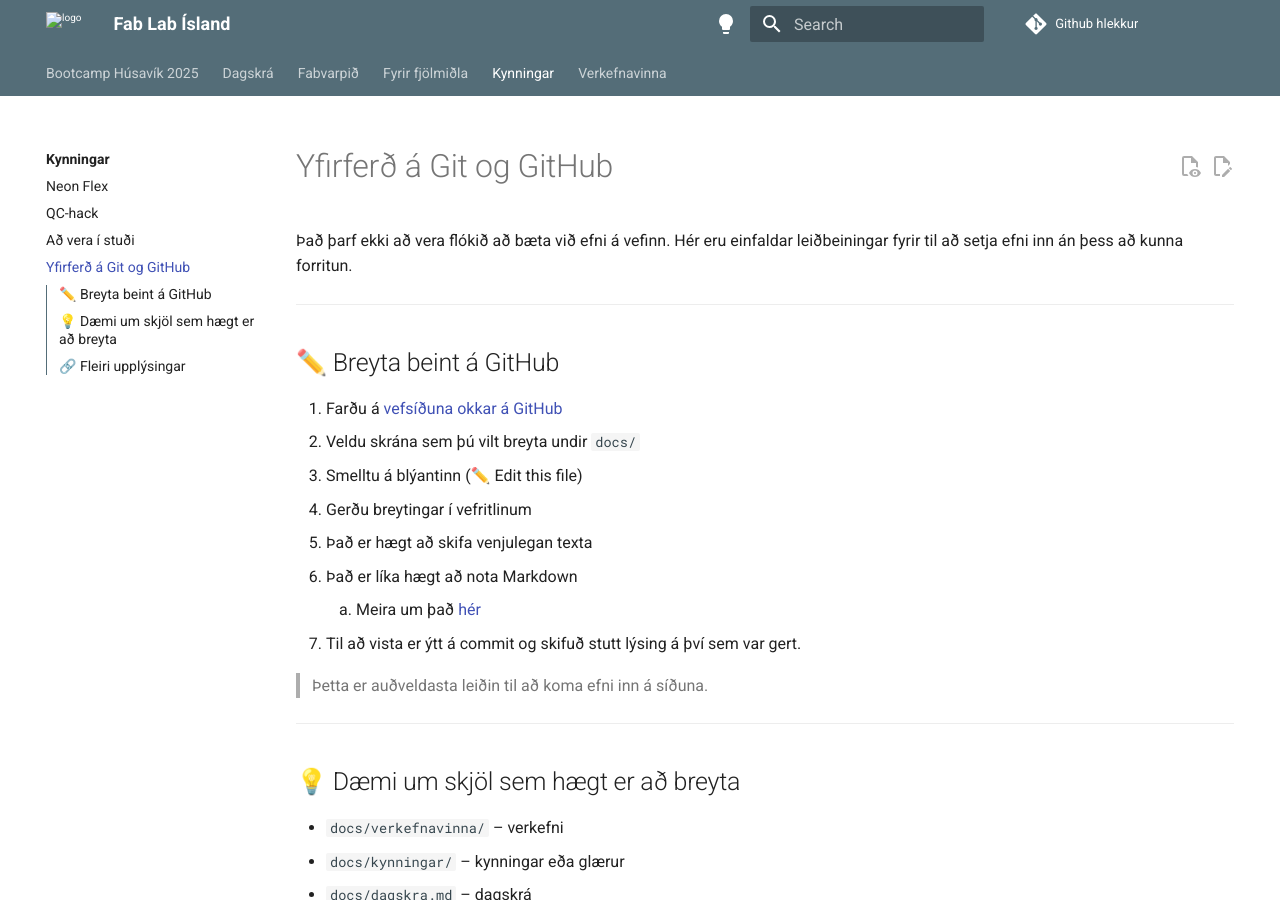
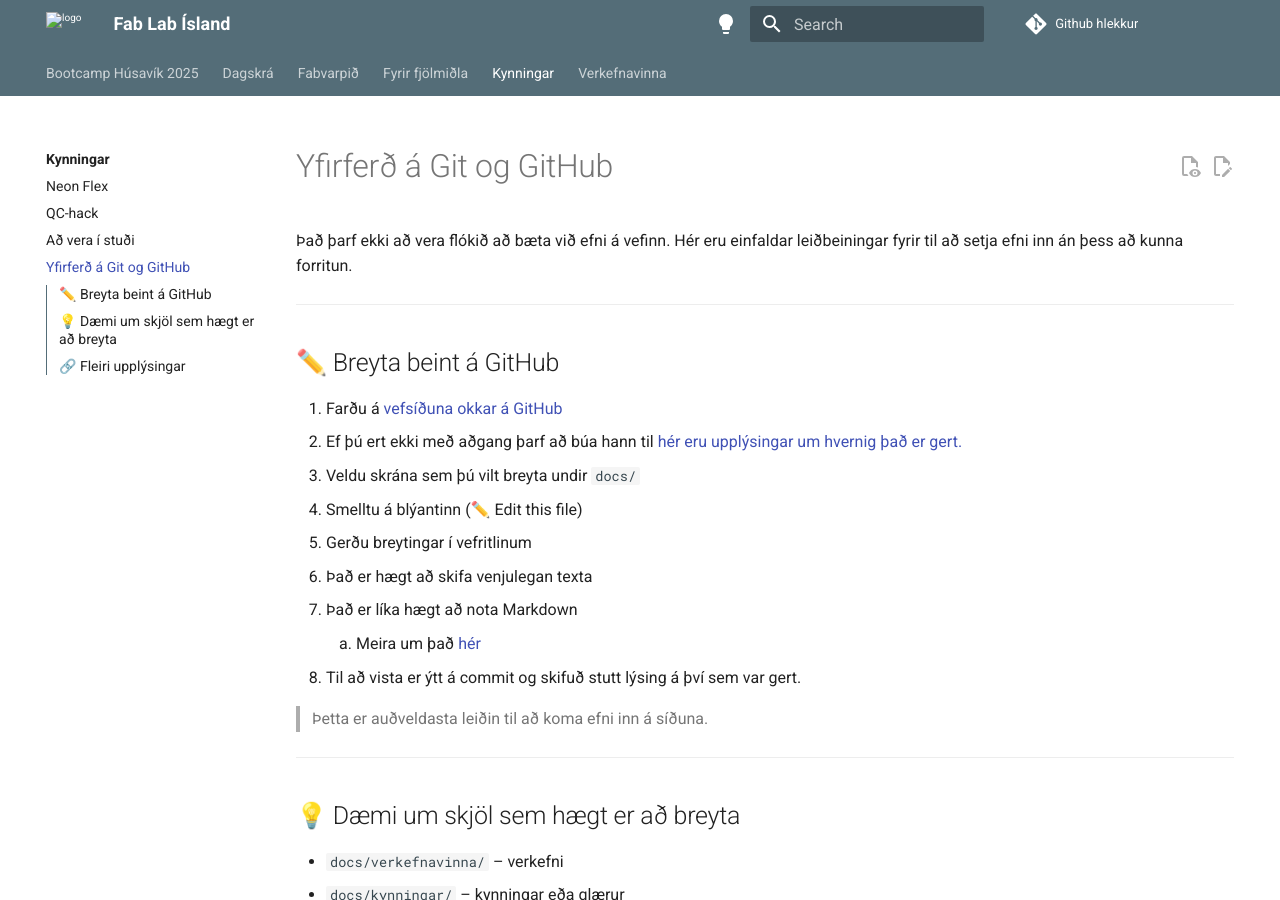
Before and after one commit to Fab-Lab-Island/fli-bootcamp-2025, an MkDocs documentation site: the page built from docs/kynningar/git-yfirferð.md, in a window 1280 px wide and 900 px high. Built offline with MkDocs 1.6.1 and Material for MkDocs 9.7.7, drawn with Linux system fonts in a browser that asks for light colours; comment, search, counter and statistics services are not loaded.

Commit message:
Smá meira

```diff
--- a/docs/kynningar/git-yfirferð.md
+++ b/docs/kynningar/git-yfirferð.md
@@ -7,6 +7,7 @@
 ## ✏️ Breyta beint á GitHub
 
 1. Farðu á [vefsíðuna okkar á GitHub](https://github.com/Fab-Lab-Island/fli-bootcamp-2025)
+   1. Ef þú ert ekki með aðgang þarf að búa hann til [hér eru upplýsingar um hvernig það er gert.]()
 2. Veldu skrána sem þú vilt breyta undir `docs/`
 3. Smelltu á blýantinn (✏️ Edit this file)
 4. Gerðu breytingar í vefritlinum
```
